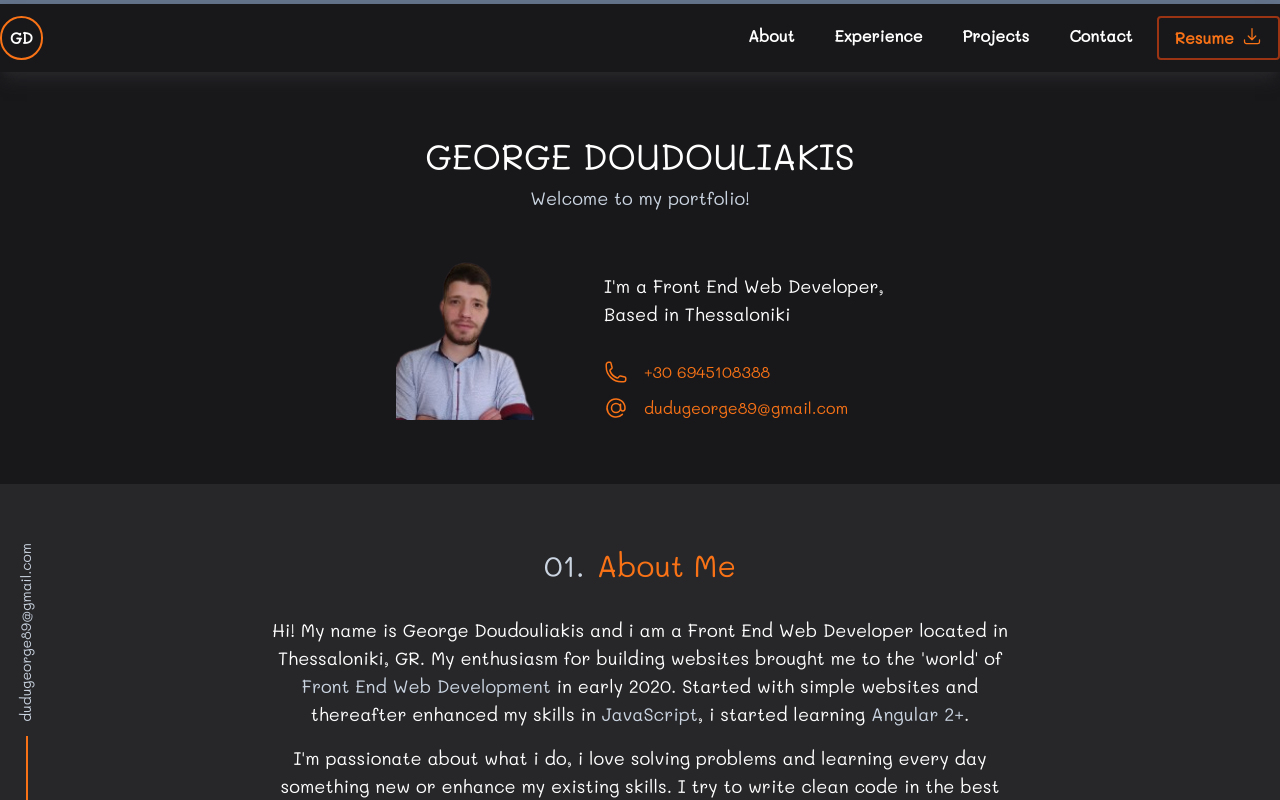
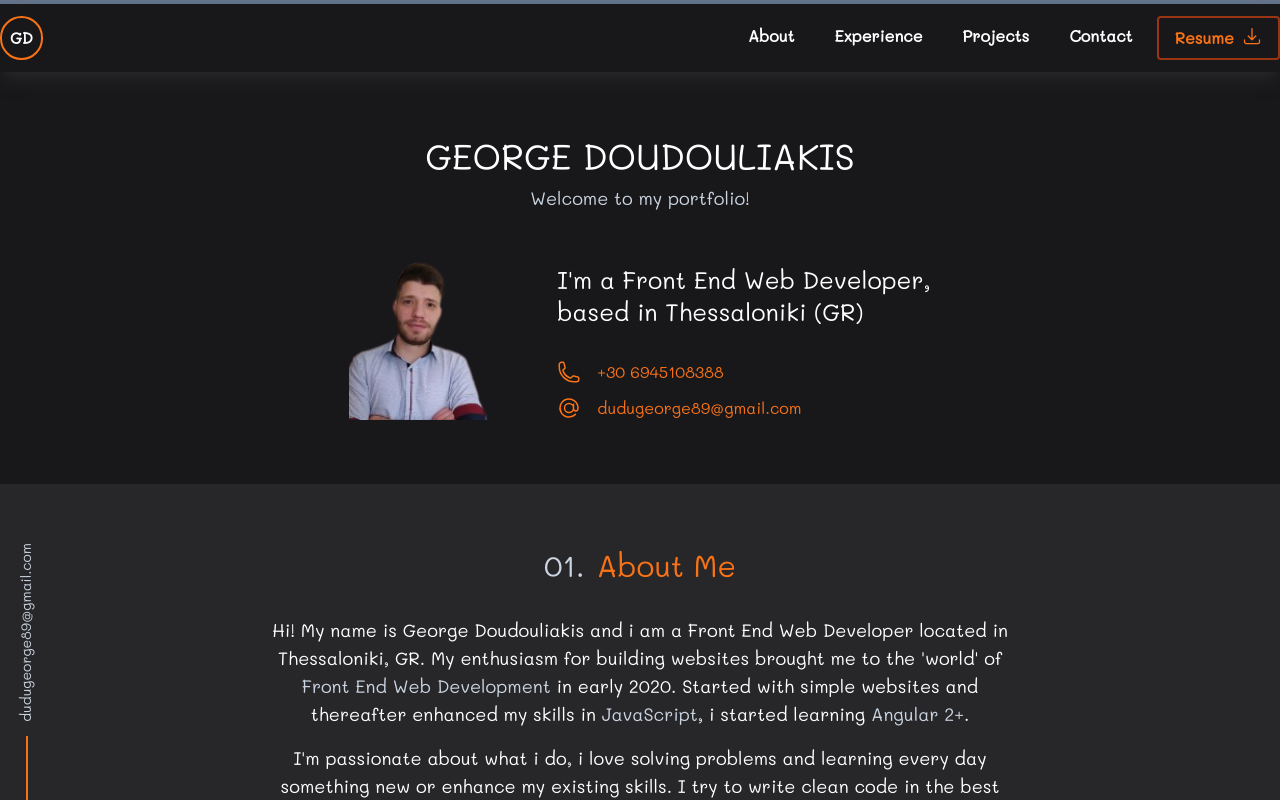
Before and after one commit to GeorgiosDoudouliakis/portfolio-v2, a React (Create React App) app: page / in a window 1280 px wide. Shown: the top 800 px of the page. Built offline with nearby package versions, Linux system fonts and the light colour scheme.

Commit message:
refactor: Change font size of intro paragraph

```diff
--- a/src/components/intro/Intro.js
+++ b/src/components/intro/Intro.js
@@ -13,10 +13,10 @@
                         <img src={me} className="w-full h-full object-cover object-center" alt="George Doudouliakis" title="George Doudouliakis" width="200" height="200" />
                     </div>
                     <div className="self-end">
-                        <p className="text-base text-center text-white mb-8 md:text-lg md:text-left">
+                        <p className="text-base text-center text-white mb-8 md:text-lg md:text-left lg:text-xl xl:text-2xl">
                             <span>I'm a Front End Web Developer,</span>
                             <br/>
-                            <span>Based in Thessaloniki</span>
+                            <span>based in Thessaloniki (GR)</span>
                         </p>
                         <div className="flex justify-center text-orange-500 mb-3 md:justify-start">
                             <svg xmlns="http://www.w3.org/2000/svg" fill="none" viewBox="0 0 24 24" strokeWidth={1.5} stroke="currentColor" className="w-5 h-5 md:w-6 md:h-6">
```
